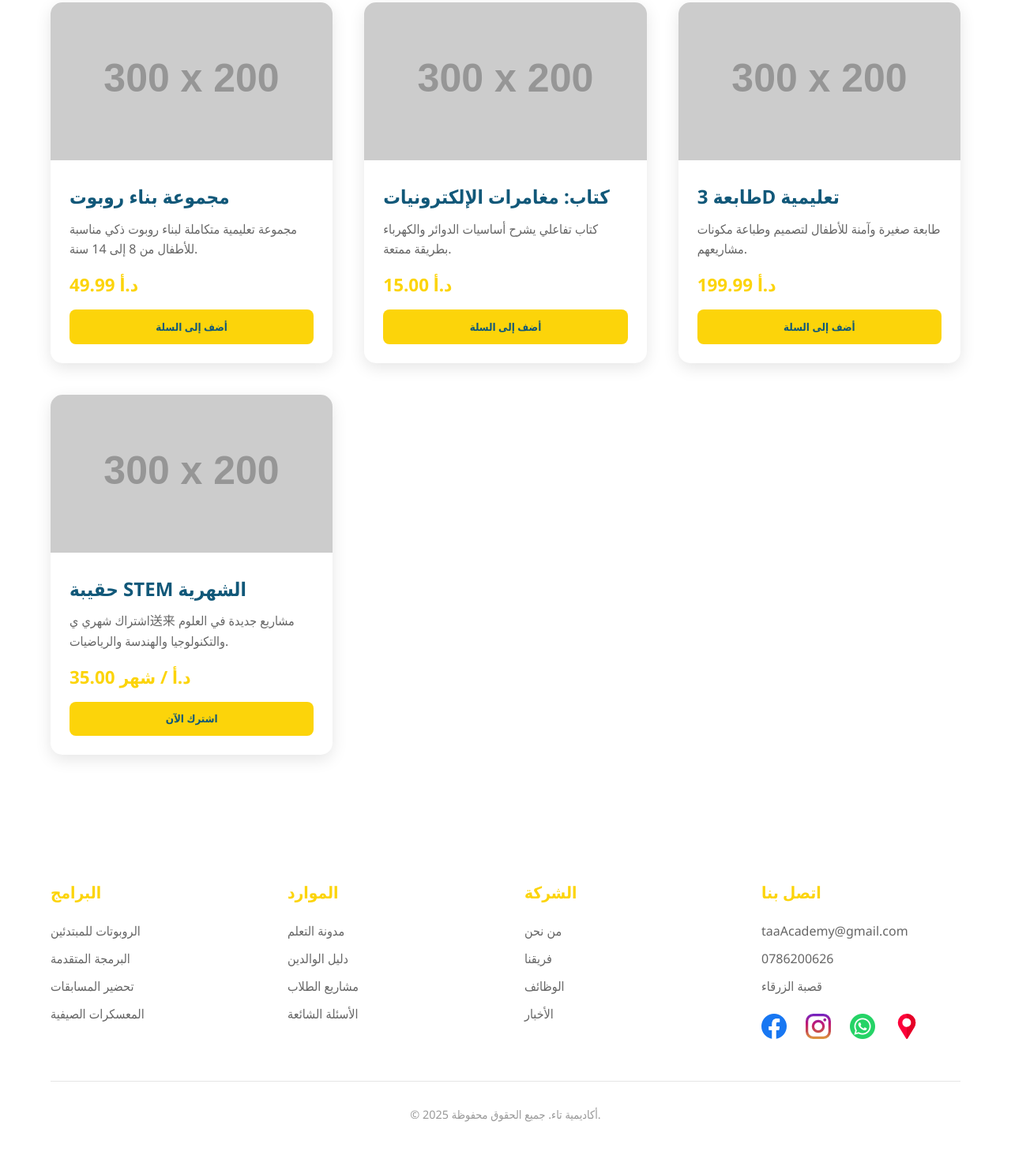
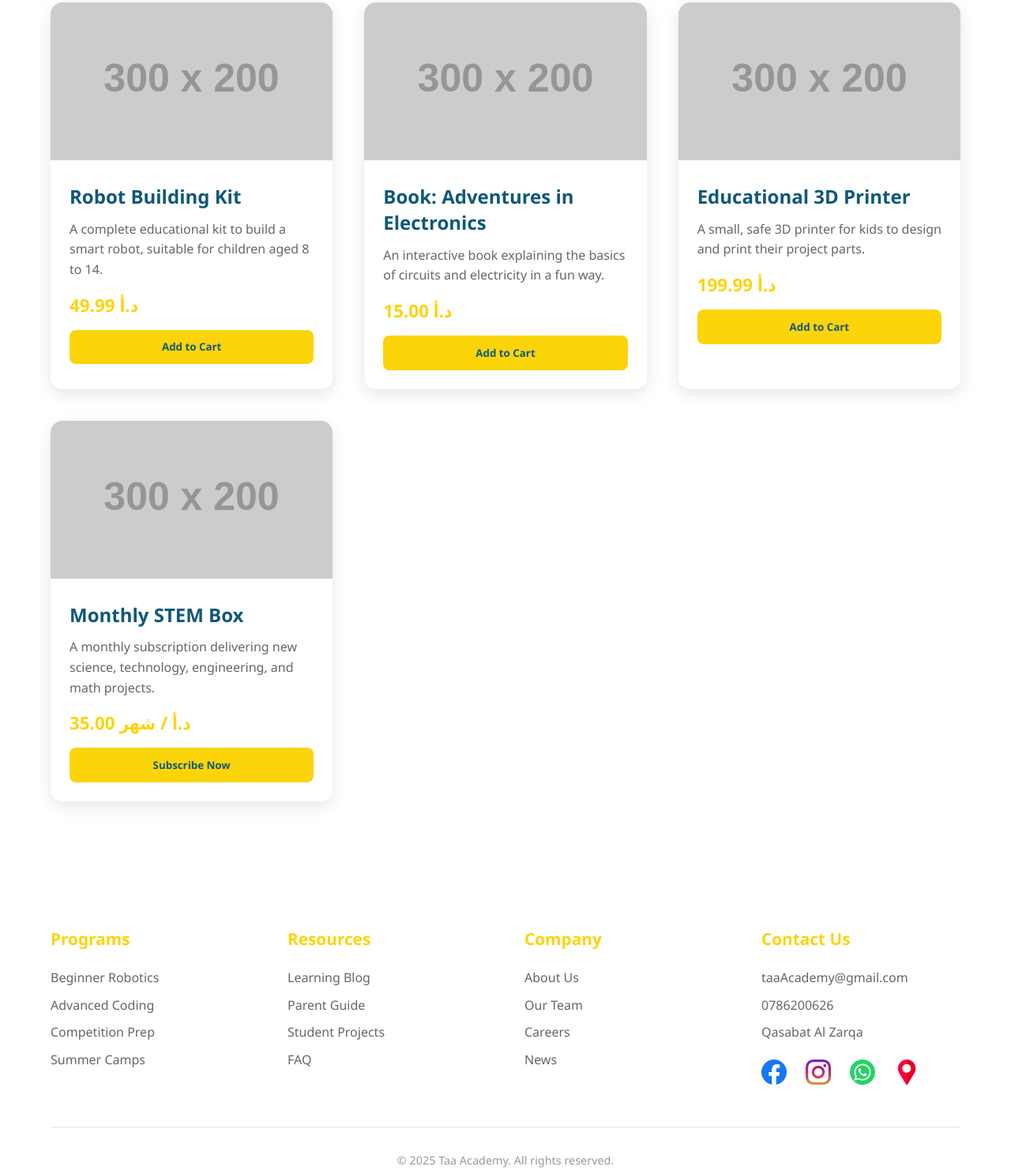
Before and after one commit to MaherLahlouh/landing_page_taa_academy, a website: page store.html in a window 1280 px wide. Shown: the part 493-1980 px from the top of the page at 79% size. Before the commit the page ends 1946 px from the top, so only its background shows below. Drawn offline with Linux system fonts and the light colour scheme; placeholder pictures from the web are drawn by us.

Commit message:
shop page added

```diff
--- a/script.js
+++ b/script.js
@@ -6,6 +6,7 @@ const translations = {
         "nav.features": "المميزات",
         "nav.about": "من نحن",
         "nav.testimonials": "آراء العملاء",
+        "nav.store": "المتجر",
         "nav.contact": "اتصل بنا",
         "cta.getStarted": " احجز الآن",
         "hero.highlight": "أطلق العنان",
@@ -75,7 +76,21 @@ const translations = {
         "digitalFab.designSoftware": "برمجيات التصميم",
         "digitalFab.designSoftwareDesc": "التدريب على برامج مثل Tinkercad و Fusion 360 لتصميم مشاريعهم رقميًا.",
         "digitalFab.projectIntegration": "دمج المشاريع",
-        "digitalFab.projectIntegrationDesc": "دمج العناصر المصنعة رقميًا مع الروبوتات والدوائر الإلكترونية لإنشاء مشاريع متكاملة."
+        "digitalFab.projectIntegrationDesc": "دمج العناصر المصنعة رقميًا مع الروبوتات والدوائر الإلكترونية لإنشاء مشاريع متكاملة.",
+        //store section arabic
+        "store.title": "المتجر - أكاديمية تاء",
+        "store.heroTitle": "مُتجر أكاديمية تاء",
+        "store.heroSubtitle": "اكتشف أدوات الروبوتات، مجموعات البناء، والهدايا التعليمية لصغار المبتكرين.",
+        "store.product1Title": "مجموعة بناء روبوت",
+        "store.product1Desc": "مجموعة تعليمية متكاملة لبناء روبوت ذكي مناسبة للأطفال من 8 إلى 14 سنة.",
+        "store.product2Title": "كتاب: مغامرات الإلكترونيات",
+        "store.product2Desc": "كتاب تفاعلي يشرح أساسيات الدوائر والكهرباء بطريقة ممتعة.",
+        "store.product3Title": "طابعة 3D تعليمية",
+        "store.product3Desc": "طابعة صغيرة وآمنة للأطفال لتصميم وطباعة مكونات مشاريعهم.",
+        "store.product4Title": "حقيبة STEM الشهرية",
+        "store.product4Desc": "اشتراك شهري ي送来 مشاريع جديدة في العلوم والتكنولوجيا والهندسة والرياضيات.",
+        "store.addToCart": "أضف إلى السلة",
+        "store.subscribe": "اشترك الآن"
     },
     en: {
         "nav.home": "Home",
@@ -83,6 +98,7 @@ const translations = {
         "nav.features": "Features",
         "nav.about": "About",
         "nav.testimonials": "Testimonials",
+        "nav.store": "Store",
         "nav.contact": "Contact",
         "cta.getStarted": "Get Started",
         "hero.highlight": "Unlock",
@@ -152,7 +168,21 @@ const translations = {
         "digitalFab.designSoftware": "Design Software",
         "digitalFab.designSoftwareDesc": "Training on tools like Tinkercad and Fusion 360 to design projects digitally.",
         "digitalFab.projectIntegration": "Project Integration",
-        "digitalFab.projectIntegrationDesc": "Integrate digitally fabricated parts with robots and electronics to build complete projects."
+        "digitalFab.projectIntegrationDesc": "Integrate digitally fabricated parts with robots and electronics to build complete projects.",
+        // Store section English
+        "store.title": "Store - Taa Academy",
+        "store.heroTitle": "Taa Academy Store",
+        "store.heroSubtitle": "Discover robotics kits, building sets, and educational gifts for young innovators.",
+        "store.product1Title": "Robot Building Kit",
+        "store.product1Desc": "A complete educational kit to build a smart robot, suitable for children aged 8 to 14.",
+        "store.product2Title": "Book: Adventures in Electronics",
+        "store.product2Desc": "An interactive book explaining the basics of circuits and electricity in a fun way.",
+        "store.product3Title": "Educational 3D Printer",
+        "store.product3Desc": "A small, safe 3D printer for kids to design and print their project parts.",
+        "store.product4Title": "Monthly STEM Box",
+        "store.product4Desc": "A monthly subscription delivering new science, technology, engineering, and math projects.",
+        "store.addToCart": "Add to Cart",
+        "store.subscribe": "Subscribe Now"
     }
 };
 
--- a/store.html
+++ b/store.html
@@ -3,7 +3,7 @@
 <head>
     <meta charset="UTF-8">
     <meta name="viewport" content="width=device-width, initial-scale=1.0">
-    <title>المتجر - أكاديمية تاء</title>
+    <title><span data-key="store.title">المتجر - أكاديمية تاء</span></title>
     <link rel="stylesheet" href="style.css">
     <style>
         .store-hero {
@@ -105,26 +105,26 @@
     <header>
         <a href="index.html" class="logo">
             <img src="assets/icons/img_last.png" alt="أكاديمية تاء" class="logo-img">
-            أكاديمية تاء
+            <span data-key="nav.logo">أكاديمية تاء</span>
         </a>
         <nav class="nav-links">
-            <a href="index.html#home">الرئيسية</a>
-            <a href="index.html#digital-fab">مختبر التصنيع</a>
-            <a href="index.html#features">المميزات</a>
-            <a href="store.html" class="nav-link active">المتجر</a>
-            <a href="index.html#contact">اتصل بنا</a>
+            <a href="index.html#home" data-key="nav.home">الرئيسية</a>
+            <a href="index.html#digital-fab" data-key="nav.digitalFab">مختبر التصنيع</a>
+            <a href="index.html#features" data-key="nav.features">المميزات</a>
+            <a href="store.html" class="nav-link active" data-key="nav.store">المتجر</a>
+            <a href="index.html#contact" data-key="nav.contact">اتصل بنا</a>
         </nav>
         <div class="language-switcher">
             <button id="lang-toggle" class="lang-button">EN</button>
         </div>
-        <a href="https://docs.google.com/forms/d/1GK1cC0mH3mHzwo1bnDzepioZkDq_MUIE_rtTTv65DxE/edit" target="_blank" class="cta-button">احجز الآن</a>
+        <a href="https://docs.google.com/forms/d/1GK1cC0mH3mHzwo1bnDzepioZkDq_MUIE_rtTTv65DxE/edit" target="_blank" class="cta-button" data-key="cta.getStarted">احجز الآن</a>
         <div class="mobile-menu">☰</div>
     </header>
 
     <section class="store-hero">
         <div>
-            <h1>مُتجر أكاديمية تاء</h1>
-            <p>اكتشف أدوات الروبوتات، مجموعات البناء، والهدايا التعليمية لصغار المبتكرين.</p>
+            <h1 data-key="store.heroTitle">مُتجر أكاديمية تاء</h1>
+            <p data-key="store.heroSubtitle">اكتشف أدوات الروبوتات، مجموعات البناء، والهدايا التعليمية لصغار المبتكرين.</p>
         </div>
     </section>
 
@@ -134,43 +134,40 @@
             <div class="product-card">
                 <img src="https://placehold.co/300x200/115879/ffffff?text=مجموعة+روبوت" alt="مجموعة بناء روبوت" class="product-image">
                 <div class="product-info">
-                    <h3 class="product-title">مجموعة بناء روبوت</h3>
-                    <p class="product-desc">مجموعة تعليمية متكاملة لبناء روبوت ذكي مناسبة للأطفال من 8 إلى 14 سنة.</p>
+                    <h3 class="product-title" data-key="store.product1Title">مجموعة بناء روبوت</h3>
+                    <p class="product-desc" data-key="store.product1Desc">مجموعة تعليمية متكاملة لبناء روبوت ذكي مناسبة للأطفال من 8 إلى 14 سنة.</p>
                     <div class="product-price">49.99 د.أ</div>
-                    <button class="buy-button">أضف إلى السلة</button>
+                    <button class="buy-button" data-key="store.addToCart">أضف إلى السلة</button>
                 </div>
             </div>
-
             <!-- Product 2 -->
             <div class="product-card">
                 <img src="https://placehold.co/300x200/fcd40a/115879?text=كتاب+الإلكترونيات" alt="كتاب إلكترونيات للأطفال" class="product-image">
                 <div class="product-info">
-                    <h3 class="product-title">كتاب: مغامرات الإلكترونيات</h3>
-                    <p class="product-desc">كتاب تفاعلي يشرح أساسيات الدوائر والكهرباء بطريقة ممتعة.</p>
+                    <h3 class="product-title" data-key="store.product2Title">كتاب: مغامرات الإلكترونيات</h3>
+                    <p class="product-desc" data-key="store.product2Desc">كتاب تفاعلي يشرح أساسيات الدوائر والكهرباء بطريقة ممتعة.</p>
                     <div class="product-price">15.00 د.أ</div>
-                    <button class="buy-button">أضف إلى السلة</button>
+                    <button class="buy-button" data-key="store.addToCart">أضف إلى السلة</button>
                 </div>
             </div>
-
             <!-- Product 3 -->
             <div class="product-card">
                 <img src="https://placehold.co/300x200/ffffff/115879?text=طابعة+3D" alt="طابعة 3D صغيرة" class="product-image">
                 <div class="product-info">
-                    <h3 class="product-title">طابعة 3D تعليمية</h3>
-                    <p class="product-desc">طابعة صغيرة وآمنة للأطفال لتصميم وطباعة مكونات مشاريعهم.</p>
+                    <h3 class="product-title" data-key="store.product3Title">طابعة 3D تعليمية</h3>
+                    <p class="product-desc" data-key="store.product3Desc">طابعة صغيرة وآمنة للأطفال لتصميم وطباعة مكونات مشاريعهم.</p>
                     <div class="product-price">199.99 د.أ</div>
-                    <button class="buy-button">أضف إلى السلة</button>
+                    <button class="buy-button" data-key="store.addToCart">أضف إلى السلة</button>
                 </div>
             </div>
-
             <!-- Product 4 -->
             <div class="product-card">
                 <img src="https://placehold.co/300x200/fcd40a/000000?text=حقيبة+STEM" alt="حقيبة STEM" class="product-image">
                 <div class="product-info">
-                    <h3 class="product-title">حقيبة STEM الشهرية</h3>
-                    <p class="product-desc">اشتراك شهري ي送来 مشاريع جديدة في العلوم والتكنولوجيا والهندسة والرياضيات.</p>
+                    <h3 class="product-title" data-key="store.product4Title">حقيبة STEM الشهرية</h3>
+                    <p class="product-desc" data-key="store.product4Desc">اشتراك شهري ي送来 مشاريع جديدة في العلوم والتكنولوجيا والهندسة والرياضيات.</p>
                     <div class="product-price">35.00 د.أ / شهر</div>
-                    <button class="buy-button">اشترك الآن</button>
+                    <button class="buy-button" data-key="store.subscribe">اشترك الآن</button>
                 </div>
             </div>
         </div>
@@ -179,38 +176,38 @@
     <footer>
         <div class="footer-content">
             <div class="footer-column">
-                <h3>البرامج</h3>
+                <h3 data-key="footer.programs">البرامج</h3>
                 <ul>
-                    <li><a href="#">الروبوتات للمبتدئين</a></li>
-                    <li><a href="#">البرمجة المتقدمة</a></li>
-                    <li><a href="#">تحضير المسابقات</a></li>
-                    <li><a href="#">المعسكرات الصيفية</a></li>
+                    <li><a href="#" data-key="footer.beginner">الروبوتات للمبتدئين</a></li>
+                    <li><a href="#" data-key="footer.advanced">البرمجة المتقدمة</a></li>
+                    <li><a href="#" data-key="footer.competition">تحضير المسابقات</a></li>
+                    <li><a href="#" data-key="footer.camps">المعسكرات الصيفية</a></li>
                 </ul>
             </div>
             <div class="footer-column">
-                <h3>الموارد</h3>
+                <h3 data-key="footer.resources">الموارد</h3>
                 <ul>
-                    <li><a href="#">مدونة التعلم</a></li>
-                    <li><a href="#">دليل الوالدين</a></li>
-                    <li><a href="#">مشاريع الطلاب</a></li>
-                    <li><a href="#">الأسئلة الشائعة</a></li>
+                    <li><a href="#" data-key="footer.blog">مدونة التعلم</a></li>
+                    <li><a href="#" data-key="footer.guide">دليل الوالدين</a></li>
+                    <li><a href="#" data-key="footer.projects">مشاريع الطلاب</a></li>
+                    <li><a href="#" data-key="footer.faq">الأسئلة الشائعة</a></li>
                 </ul>
             </div>
             <div class="footer-column">
-                <h3>الشركة</h3>
+                <h3 data-key="footer.company">الشركة</h3>
                 <ul>
-                    <li><a href="#">من نحن</a></li>
-                    <li><a href="#">فريقنا</a></li>
-                    <li><a href="#">الوظائف</a></li>
-                    <li><a href="#">الأخبار</a></li>
+                    <li><a href="#" data-key="footer.about">من نحن</a></li>
+                    <li><a href="#" data-key="footer.team">فريقنا</a></li>
+                    <li><a href="#" data-key="footer.careers">الوظائف</a></li>
+                    <li><a href="#" data-key="footer.news">الأخبار</a></li>
                 </ul>
             </div>
             <div class="footer-column">
-                <h3>اتصل بنا</h3>
+                <h3 data-key="footer.contact">اتصل بنا</h3>
                 <ul>
                     <li><a href="mailto:taaAcademy@gmail.com">taaAcademy@gmail.com</a></li>
                     <li><a href="tel:0786200626">0786200626</a></li>
-                    <li><a href="#">قصبة الزرقاء</a></li>
+                    <li><a href="#" data-key="footer.address">قصبة الزرقاء</a></li>
                 </ul>
                 <div class="social-links">
                     <a href="https://web.facebook.com/ta2ai" target="_blank" aria-label="فيسبوك">
@@ -229,88 +226,11 @@
             </div>
         </div>
         <div class="copyright">
-            &copy; <span id="current-year">2025</span> أكاديمية تاء. جميع الحقوق محفوظة.
+            &copy; <span id="current-year">2025</span> <span data-key="footer.copyright">أكاديمية تاء. جميع الحقوق محفوظة.</span>
         </div>
     </footer>
 
-    <script>
-        // Reuse cursor and language functionality
-        document.addEventListener("DOMContentLoaded", function () {
-            // Custom cursor (same as index)
-            const cursor = document.querySelector('.cursor');
-            const cursorFollower = document.querySelector('.cursor-follower');
-            let mouseX = 0, mouseY = 0, followerX = 0, followerY = 0;
-
-            document.addEventListener('mousemove', (e) => {
-                mouseX = e.clientX;
-                mouseY = e.clientY;
-                cursor.style.left = mouseX + 'px';
-                cursor.style.top = mouseY + 'px';
-            });
-
-            function animateFollower() {
-                const dx = mouseX - followerX;
-                const dy = mouseY - followerY;
-                followerX += dx * 0.1;
-                followerY += dy * 0.1;
-                cursorFollower.style.left = followerX + 'px';
-                cursorFollower.style.top = followerY + 'px';
-                requestAnimationFrame(animateFollower);
-            }
-            animateFollower();
-
-            const interactiveElements = document.querySelectorAll('a, button, .product-card');
-            interactiveElements.forEach(el => {
-                el.addEventListener('mouseenter', () => {
-                    cursor.style.transform = 'translate(-50%, -50%) scale(1.5)';
-                    cursor.style.width = '10px';
-                    cursor.style.height = '10px';
-                    cursorFollower.style.transform = 'translate(-50%, -50%) scale(1.5)';
-                    cursorFollower.style.width = '50px';
-                    cursorFollower.style.height = '50px';
-                });
-                el.addEventListener('mouseleave', () => {
-                    cursor.style.transform = 'translate(-50%, -50%) scale(1)';
-                    cursor.style.width = '20px';
-                    cursor.style.height = '20px';
-                    cursorFollower.style.transform = 'translate(-50%, -50%) scale(1)';
-                    cursorFollower.style.width = '40px';
-                    cursorFollower.style.height = '40px';
-                });
-            });
-
-            // Language toggle
-            let currentLang = 'ar';
-            function setLanguage(lang) {
-                currentLang = lang;
-                document.documentElement.lang = lang;
-                document.documentElement.dir = lang === 'ar' ? 'rtl' : 'ltr';
-                const langButton = document.getElementById('lang-toggle');
-                langButton.textContent = lang === 'ar' ? 'EN' : 'AR';
-                document.querySelector('.logo').textContent = lang === 'ar' ? 'أكاديمية تاء' : 'Taa Academy';
-                localStorage.setItem('preferredLanguage', lang);
-            }
-
-            const savedLang = localStorage.getItem('preferredLanguage') || (navigator.language.startsWith('ar') ? 'ar' : 'en');
-            setLanguage(savedLang);
-
-            document.getElementById('lang-toggle').addEventListener('click', () => {
-                setLanguage(currentLang === 'ar' ? 'en' : 'ar');
-            });
-
-            // Update year
-            document.getElementById('current-year').textContent = new Date().getFullYear();
-
-            // Header scroll effect
-            window.addEventListener('scroll', () => {
-                const header = document.querySelector('header');
-                if (window.scrollY > 50) {
-                    header.classList.add('scrolled');
-                } else {
-                    header.classList.remove('scrolled');
-                }
-            });
-        });
-    </script>
+    <!-- ✅ Use the main script.js - it handles everything -->
+    <script src="script.js"></script>
 </body>
 </html>
```
Also changed, not shown: index.html (+1 -1 lines).
